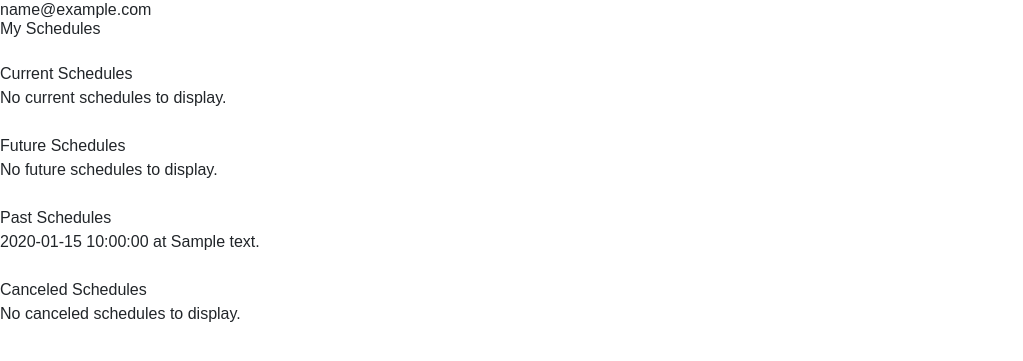
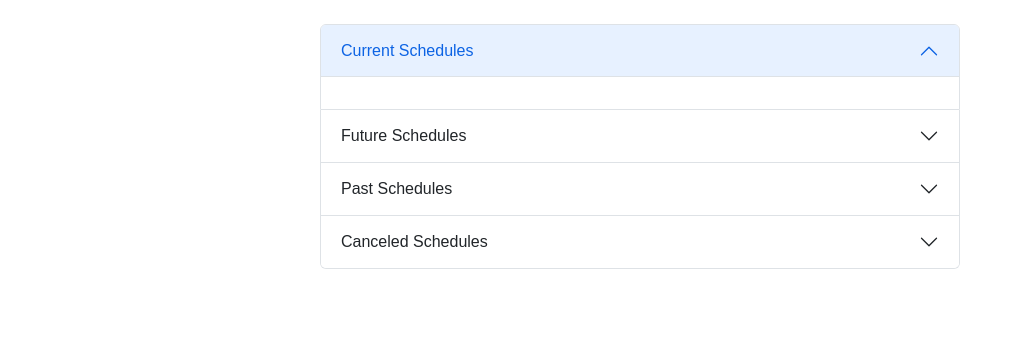
Before and after one commit to oanhle903/home-finder, a Flask app: page /users/1/schedules in a window 1280 px wide. Shown: the part 74-435 px from the top of the page, without its empty margins (0-1023 px from the left). Run offline with Flask 3, Linux system fonts and the light colour scheme; tables that the repository leaves empty hold one stand-in row (values such as "Sample post"); grey boxes marked "Sample" are stand-in pictures; some libraries are stand-ins or nearby versions.

Commit message:
added update schedules feature

```diff
--- a/server.py
+++ b/server.py
@@ -4,7 +4,7 @@ from flask import (Flask, render_template, request, flash, session,
                    redirect, jsonify)
 from datetime import datetime
 import json
-from model import connect_to_db, db
+from model import connect_to_db, db, Schedule, Property, User
 import crud
 import os
 
@@ -238,6 +238,28 @@ def remove_favorite(zpid):
     return redirect(f"/users/{user.user_id}/favorites")
 
 
+# @app.route('/properties/<zpid>/book', methods=["POST"])
+# def create_schedule(zpid):
+#     """Create a new schedule to tour the property."""
+
+#     logged_in_email = session.get("user_email")
+
+#     if logged_in_email is None:
+#         flash("You must log in to book a tour.")
+#     else:
+#         request_datetime = request.form.get("datetime")
+#         user = crud.get_user_by_email(logged_in_email)
+#         property = crud.get_property_by_zpid(zpid)
+#         when = datetime.strptime(request_datetime, '%Y-%m-%d %H:%M')
+
+#         schedule = crud.create_schedule(user, property, when)
+#         db.session.add(schedule)
+#         db.session.commit()
+
+#         flash(f"You booked this time to tour the property")
+
+#     return redirect(f"/properties/{zpid}")
+
 @app.route('/properties/<zpid>/book', methods=["POST"])
 def create_schedule(zpid):
     """Create a new schedule to tour the property."""
@@ -252,13 +274,25 @@ def create_schedule(zpid):
         property = crud.get_property_by_zpid(zpid)
         when = datetime.strptime(request_datetime, '%Y-%m-%d %H:%M')
 
-        schedule = crud.create_schedule(user, property, when)
-        db.session.add(schedule)
-        db.session.commit()
-
-        flash(f"You booked this time to tour the property")
+        #Retrieve the existing schedule
+        now = datetime.now()
+        # is active but it has to be in current and furute not in the past
+        exist_schedule = Schedule.query.filter_by(user_id=user.user_id, zpid=property.zpid, is_canceled=False).filter(Schedule.when > now).first()
+        if exist_schedule is None:
+            # creat a new schedule
+            schedule = crud.create_schedule(user, property, when)
+            db.session.add(schedule)
+            db.session.commit()
+            flash(f"You booked this time to tour the property")
+        else:
+        # Update the schedule
+            schedule_to_update = exist_schedule
+            schedule_to_update.when = when
+            db.session.commit()
+            flash(f"Your schedule has been updated successfully.")
 
     return redirect(f"/properties/{zpid}")
+
 
 
 @app.route('/cancel', methods=["POST"])
@@ -284,38 +318,6 @@ def cancel_schedule():
 
     return redirect(f"/users/{user.user_id}/schedules")
 
-# @app.route('/properties/<zpid>/book', methods=["POST"])
-# def update_schedule(zpid):
-#     logged_in_email = session.get("user_email")
-#     user = crud.get_user_by_email(logged_in_email)
-#     property = crud.get_property_by_zpid(zpid)
-
-#     if logged_in_email is None:
-#         flash("You must log in to book a tour.")
-#     else:
-#         # Retrieve the existing schedule
-#         schedule = crud.get_schedule_by_user_and_property(user, property)
-#         if schedule is None:
-#             flash("You have not booked a tour for this property.")
-#             return redirect(f"/properties/{zpid}")
-
-#         # Update the schedule
-#         request_datetime = request.form.get("datetime")
-#         when = datetime.strptime(request_datetime, '%Y-%m-%d %H:%M')
-#         schedule.when = when
-#         db.session.commit()
-
-#     flash(f"You have updated the tour time for this property")
-#     return redirect(f"/properties/{zpid}")
-
-# @app.route("/reschedule", methods=["POST"])
-# def reschedule():
-#     schedule_id = request.json["schedule_id"]
-#     updated_score = request.json["updated_score"]
-#     Rating.update(schedule_id, updated_score)
-#     db.session.commit()
-
-#     return "Success"
 
 
 if __name__ == "__main__":
--- /dev/null
+++ b/templates/_past_canceled_schedules.html
@@ -0,0 +1,13 @@
+<div class="card mb-3" style="max-width: 540px;">
+  <div class="row g-0">
+  <div class="col-md-4">
+      <img src="{{ schedule.property.img_src }}" class="img-fluid rounded-start" alt="property image">
+  </div>
+  <div class="col-md-8">
+      <div class="card-body">
+      <h5 class="card-title">{{ schedule.property.address }}</h5>
+      <p class="card-text">{{ schedule.when }}</p>
+      </div>
+  </div>
+  </div>
+</div>
--- a/templates/user_favorites.html
+++ b/templates/user_favorites.html
@@ -25,7 +25,7 @@
                 </a>
                 </div>
                 <div class='card_info my-2 mx-2'>
-                <p class="text-xl font-semibold">{{ favorite.property.price }}</p>
+                <p class="text-xl font-semibold">${{ favorite.property.price }}</p>
                 <p>
                     <strong>{{ favorite.property.bedrooms }}</strong> bds |
                     <strong>{{ favorite.property.bathrooms }}</strong> ba |
--- a/templates/user_schedules.html
+++ b/templates/user_schedules.html
@@ -3,117 +3,87 @@
 {% block title %}{{ user.email }} - Schedules{% endblock %}
 
 {% block body %}
-<h1>{{ user.email }}</h1>
 
-<h3>My Schedules</h3>
-
-<div class="my-4">
-    <p>Current Schedules</p>
+<div class="d-flex justify-content-center">
+    <div class="accordion w-50 mt-4" id="accordionPanelsStayOpenExample">
+        <div class="accordion-item">
+          <h2 class="accordion-header" id="panelsStayOpen-headingOne">
+            <button class="accordion-button" type="button" data-bs-toggle="collapse" data-bs-target="#panelsStayOpen-collapseOne" aria-expanded="true" aria-controls="panelsStayOpen-collapseOne">
+              Current Schedules
+            </button>
+          </h2>
+          <div id="panelsStayOpen-collapseOne" class="accordion-collapse collapse show" aria-labelledby="panelsStayOpen-headingOne">
+            <div class="accordion-body">
                 {% if current_schedules %}
-        <ul class="list-disc">
                     {% for schedule in current_schedules %}
                         {% if schedule.is_active %}
-                    <li>
-                        <span>{{ schedule.when }} at {{ schedule.property.address }}</span>
-                        <form action="/cancel"  method="POST">
-                            <button type="hidden" type="submit" class="border border-black rounded-md" name="schedule_id" value={{ schedule.schedule_id }}>Cancel</button>
-                        </form>
-                    </li>
+                            {% include '_current_furture_schedules.html' %}
                         {% endif %}
                     {% endfor %}
-        </ul>
-    {% else %}
-        <p>No current schedules to display.</p>
                 {% endif %}
             </div>
+          </div>
+        </div>
 
-<div class="my-4">
-    <p>Future Schedules</p>
+        <div class="accordion-item">
+          <h2 class="accordion-header" id="panelsStayOpen-headingTwo">
+            <button class="accordion-button collapsed" type="button" data-bs-toggle="collapse" data-bs-target="#panelsStayOpen-collapseTwo" aria-expanded="false" aria-controls="panelsStayOpen-collapseTwo">
+              Future Schedules
+            </button>
+          </h2>
+          <div id="panelsStayOpen-collapseTwo" class="accordion-collapse collapse" aria-labelledby="panelsStayOpen-headingTwo">
+            <div class="accordion-body">
+
                 {% if future_schedules %}
-        <ul class="list-disc">
                     {% for schedule in future_schedules %}
                         {% if schedule.is_active %}
-                    <li>
-                        <span>{{ schedule.when }} at {{ schedule.property.address }}</span>
-                        <form action="/cancel"  method="POST">
-                            <button type="hidden" type="submit" class="border border-black rounded-md" name="schedule_id" value={{ schedule.schedule_id }}>Cancel</button>
-                        </form>
-                    </li>
+                            {% include '_current_furture_schedules.html' %}
                         {% endif %}
                     {% endfor %}
-        </ul>
-    {% else %}
-        <p>No future schedules to display.</p>
                 {% endif %}
             </div>
+          </div>
+        </div>
 
-<div class="my-4">
-    <p>Past Schedules</p>
+        <div class="accordion-item">
+            <h2 class="accordion-header" id="panelsStayOpen-headingThree">
+                <button class="accordion-button collapsed" type="button" data-bs-toggle="collapse" data-bs-target="#panelsStayOpen-collapseThree" aria-expanded="false" aria-controls="panelsStayOpen-collapseThree">
+                    Past Schedules
+                </button>
+            </h2>
+            <div id="panelsStayOpen-collapseThree" class="accordion-collapse collapse" aria-labelledby="panelsStayOpen-headingThree">
+                <div class="accordion-body">
                     {% if past_schedules %}
-        <ul class="list-disc">
                         {% for schedule in past_schedules %}
                             {% if schedule.is_active %}
-                    <li>
-                        <span>{{ schedule.when }} at {{ schedule.property.address }}</span>
-                    </li>
+                                {% include '_past_canceled_schedules.html' %}
                             {% endif %}
                         {% endfor %}
-        </ul>
-    {% else %}
-        <p>No past schedules to display.</p>
                     {% endif %}
                 </div>
+            </div>
+        </div>
 
-<div class="my-4">
-    <p>Canceled Schedules</p>
+        <div class="accordion-item">
+            <h2 class="accordion-header" id="panelsStayOpen-headingFour">
+                <button class="accordion-button collapsed" type="button" data-bs-toggle="collapse" data-bs-target="#panelsStayOpen-collapseFour" aria-expanded="false" aria-controls="panelsStayOpen-collapseFour">
+                    Canceled Schedules
+                </button>
+            </h2>
+            <div id="panelsStayOpen-collapseFour" class="accordion-collapse collapse" aria-labelledby="panelsStayOpen-headingFour">
+                <div class="accordion-body">
                     {% if canceled_schedules %}
-        <ul class="list-disc">
                         {% for schedule in canceled_schedules %}
-                <li>
-                    <span>{{ schedule.when }} at {{ schedule.property.address }}</span>
-                </li>
+                            {% include '_past_canceled_schedules.html' %}
                         {% endfor %}
-        </ul>
-    {% else %}
-        <p>No canceled schedules to display.</p>
                     {% endif %}
                 </div>
+            </div>
+        </div>
+    </div>
 
-<!-- <script>
-    function displayCalender() {
-        rescheduleButtons = document.querySelectorAll('.reschedule');
+</div>
 
-        for (const button of rescheduleButtons) {
-            const formHTML = `
-                <form action="/properties/{schedule.property.zpid}/book"  method="POST">
-                    <input id="update-schedule" className="block w-full h-10 border border-black rounded-md" type="datetime-local" name="datetime" placeholder="Select Datetime">
-                    <button type="submit">Request this time</button>
-                </form>
-            `;
-            document.querySelector('#reschedule-form-container').innerHTML = formHTML;
-        }
-    }
-</script>
 
-<script>
-    config = {
-    enableTime: true,
-    dateFormat: "Y-m-d H:i",
-    altInput: true,
-    minDate: "today",
-    maxDate: new Date().fp_incr(60), // 14 days from now
-    "disable": [
-        function(date) {
-            return (date.getDay() === 0); // return true to disable
-        }
-    ],
-    "locale": {
-        "firstDayOfWeek": 1 // start week on Monday
-    },
-    minTime: "09:00",
-    maxTime: "18:00",
-    }
 
-    flatpickr("#update-schedule", config);
-</script> -->
 {% endblock %}
```
Also changed, not shown: templates/_current_furture_schedules.html (added, +16 -0 lines), templates/property_details.html (+20 -14 lines), templates/all_properties.html (indentation only). Lines whose indentation alone changed are shown as unchanged.
